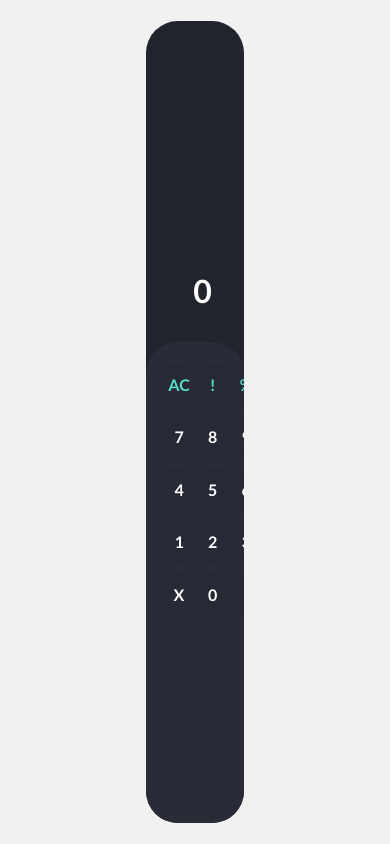
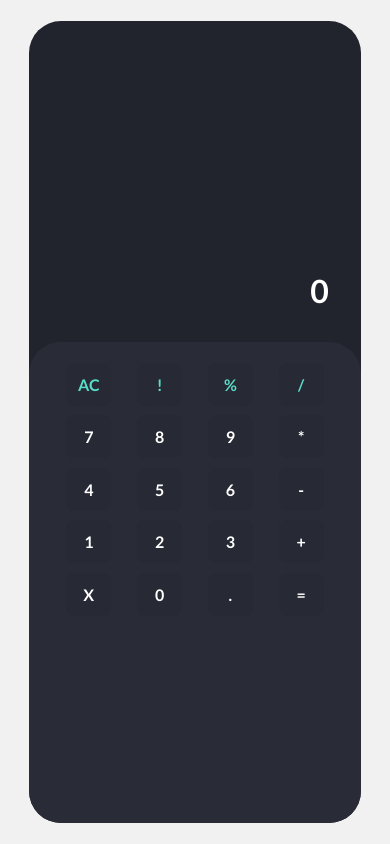
Before and after one commit to s4hil/simple-calculator, a plain HTML site: page index.html in a window 390 px wide. Drawn offline with Linux system fonts and the light colour scheme.

Commit message:
responsive

```diff
--- a/assets/css/main.css
+++ b/assets/css/main.css
@@ -72,3 +72,9 @@
 .key-row:first-child {
   color: #58ddc8;
 }
+
+@media only screen and (max-width: 768px){
+  .calculator-box {
+    width: 85%;
+  }
+}
```
